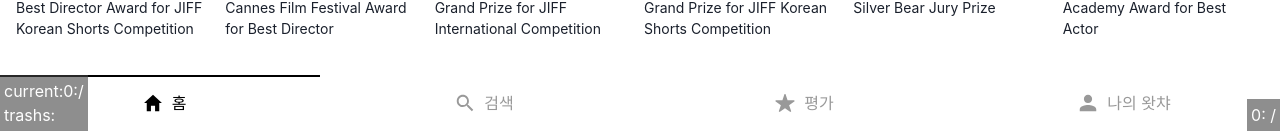
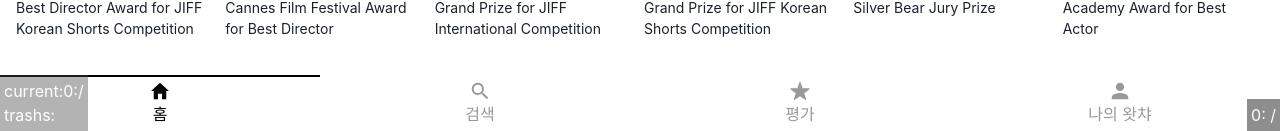
Before and after one commit to tmmoond8/t-frame, a React (Create React App) app: page / in a window 1280 px wide. Shown: the part 669-800 px from the top of the page. Built offline with nearby package versions, Linux system fonts and the light colour scheme.

Commit message:
🚧 탭 라벨과 아이콘 세로 처리

```diff
--- a/src/navigation/components/Routes.tsx
+++ b/src/navigation/components/Routes.tsx
@@ -84,15 +84,16 @@
   );
 }
 
-const StackInfo = styled.span`
+const StackInfo = styled.div`
   position: absolute;
   left: 0;
   bottom: 0;
-  opacity: 0.6;
+  opacity: 0.4;
   padding: 4px;
   background: #444;
   color: white;
   z-index: 100;
+  pointer-events: none;
 `;
 
 const StackLayer = React.memo(function ({
--- a/src/pages/Main/index.tsx
+++ b/src/pages/Main/index.tsx
@@ -1,12 +1,14 @@
+import styled from "@emotion/styled";
 import { IoMdHome, IoMdSearch, IoIosStar, IoMdPerson } from "react-icons/io";
 import { Tabs, Tab } from "../../tab";
 import Home from "./Home";
 import Search from "./Search";
 import Rate from "./Rate";
 import MyWatcha from "./MyWatcha";
+
 export default function HomePage() {
   return (
-    <Tabs>
+    <StyledTabs>
       <Tab name="홈" component={Home} icon={<IoMdHome size="22px" />} />
       <Tab name="검색" component={Search} icon={<IoMdSearch size="22px" />} />
       <Tab name="평가" component={Rate} icon={<IoIosStar size="22px" />} />
@@ -15,6 +17,12 @@
         component={MyWatcha}
         icon={<IoMdPerson size="22px" />}
       />
-    </Tabs>
+    </StyledTabs>
   );
 }
+
+const StyledTabs = styled(Tabs)`
+  .TabButton {
+    flex-direction: column;
+  }
+`;
--- a/src/tab/Tabs.tsx
+++ b/src/tab/Tabs.tsx
@@ -4,9 +4,10 @@
 
 interface Props {
   children: React.ReactNode;
+  className?: string;
 }
 
-export default function Tabs({ children }: Props) {
+export default function Tabs({ children, className }: Props) {
   const childrenType = toString.call(children);
   const tabIndex = React.useRef(0);
   const activatedTabs = React.useRef<Set<string>>(new Set());
@@ -21,7 +22,7 @@
   activatedTabs.current.add(currentTab);
 
   return (
-    <StyledTabs>
+    <StyledTabs className={className}>
       <Body className="TabContent">
         {routes
           .filter(({ props }) => activatedTabs.current.has(props.name))
@@ -132,7 +133,7 @@
   justify-content: center;
   cursor: pointer;
   color: #999;
-  &:hover {
+  &:active {
     background-color: #eee;
   }
 
@@ -144,7 +145,7 @@
 `;
 
 const Icon = styled.span`
-  padding: 8px;
+  padding: 0 8px;
 `;
 
 const TabLabel = styled.span``;
```
Also changed, not shown: src/navigation/modules/gestures.ts (+10 -7 lines).
